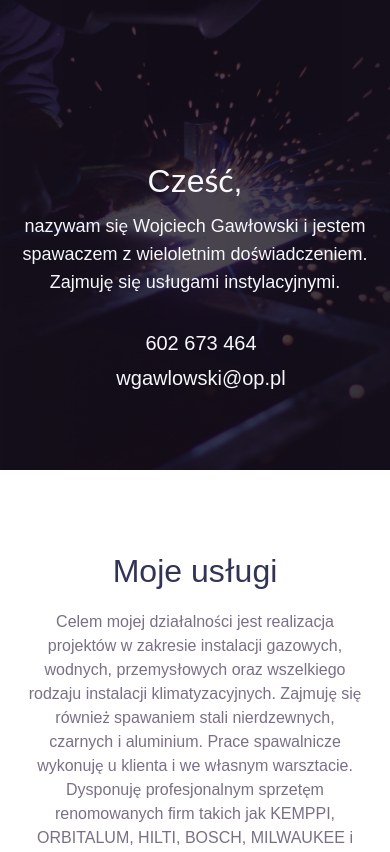
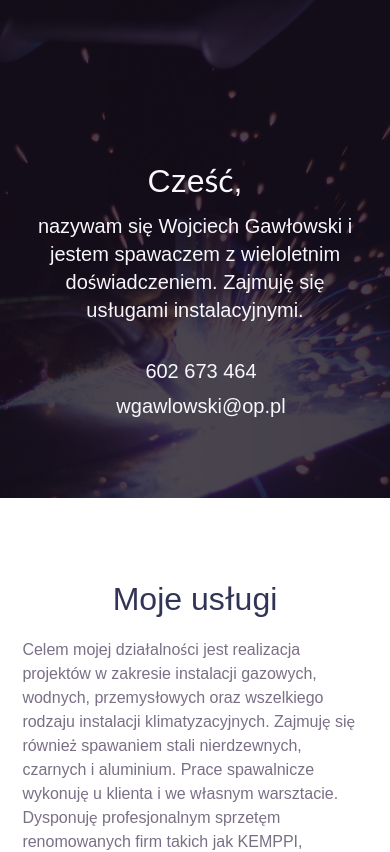
Before and after one commit to niezdem/WGawlowski, a Next.js app: page / in a window 390 px wide. Shown: the top 852 px of the page. Built offline with nearby package versions, Linux system fonts and the light colour scheme.

Commit message:
typo and fix header, anchor

```diff
--- a/components/header.js
+++ b/components/header.js
@@ -4,7 +4,7 @@ const Header = () => (
       <h1 className="header_heading text-light">Cześć,</h1>
       <h2 className="header_second-heading text-light">
         nazywam się Wojciech Gawłowski i jestem spawaczem z wieloletnim
-        doświadczeniem. Zajmuję się usługami instylacyjnymi.
+        doświadczeniem. Zajmuję się usługami instalacyjnymi.
       </h2>
       <div className="contact-container">
         <i className="contact-icon fas fa-phone-alt"></i>
--- a/pages/index.js
+++ b/pages/index.js
@@ -9,6 +9,7 @@ export default () => (
     <Head>
       <title>Wojciech Gawlowski</title>
       <meta name="viewport" content="initial-scale=1.0, width=device-width" />
+      <meta name="format-detection" content="telephone=no" />
     </Head>
 
     <Header />
--- a/public/styles/_header.scss
+++ b/public/styles/_header.scss
@@ -1,10 +1,22 @@
 .header_background {
-  background-image: url("/images/header_bg.png");
-  background-color: $color-primary;
-  background-position: center top;
-  background-size: 100% auto;
-  background-repeat: no-repeat;
-  background-attachment: fixed;
+  &::after {
+    content: "";
+    top: 0;
+    left: 0;
+    right: 0;
+    position: fixed; // stretch a fixed position to the whole screen
+    z-index: -1; // needed to keep in the background
+    height: 100vh; // fix for mobile browser address bar appearing disappearing
+    background-image: url("/images/header_bg.png");
+    background-color: $color-primary;
+    background-position: center top;
+    background-repeat: no-repeat;
+    background-attachment: fixed;
+    background-size: 100% auto;
+    -webkit-background-size: 100% auto;
+    -moz-background-size: 100% auto;
+    -o-background-size: 100% auto;
+  }
 
   .header_heading {
     margin: 5rem 0 0.75rem;
--- a/public/styles/_responsive.scss
+++ b/public/styles/_responsive.scss
@@ -16,8 +16,11 @@
   }
 
   // Header
-  .header_background {
+  .header_background::after {
     background-size: auto 100%;
+    -webkit-background-size: auto 100%;
+    -moz-background-size: auto 100%;
+    -o-background-size: auto 100%;
 
     .header_second-heading {
       font-size: 1.125rem;
@@ -25,6 +28,10 @@
   }
 
   // Services
+  .services_text {
+    text-align: left;
+  }
+
   .services_container {
     margin-top: 2rem;
   }
```
